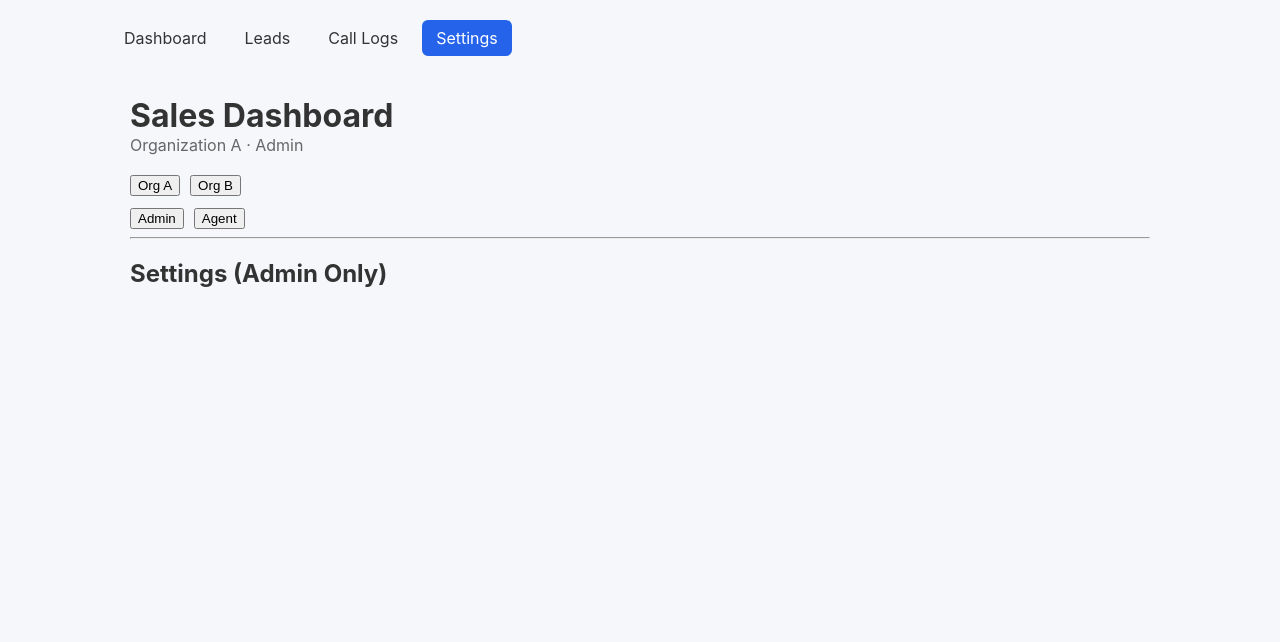
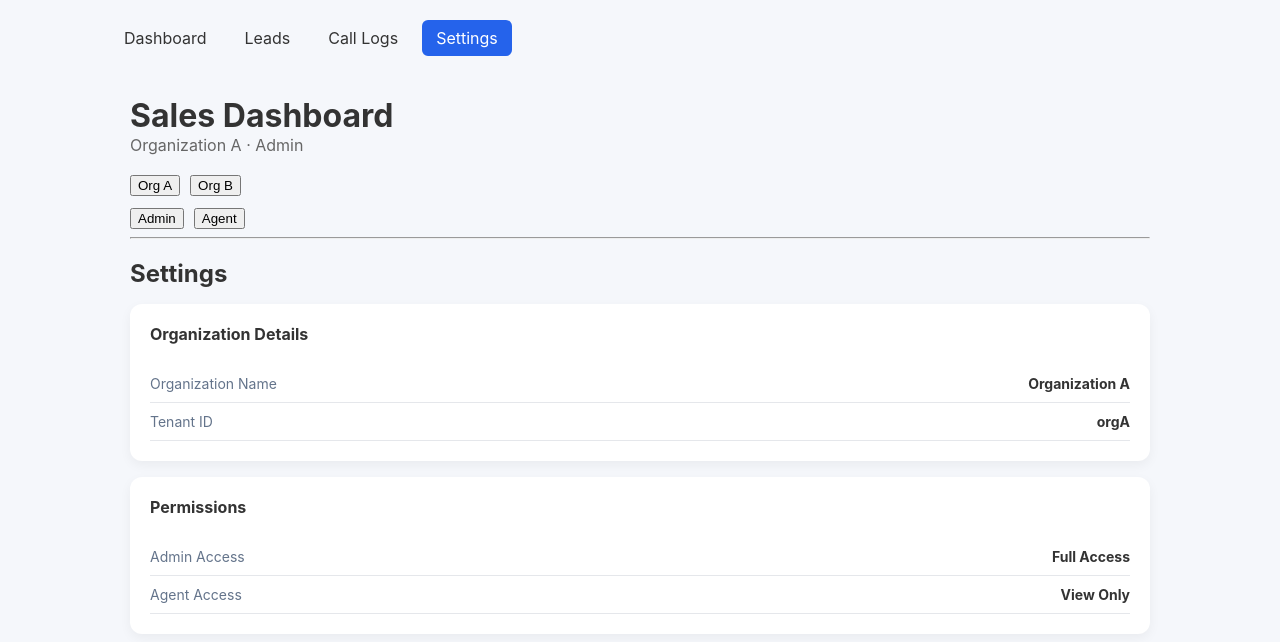
Before and after one commit to drishtagrover/multi-tenant-sales-dashboard, a React (Vite) app: page /settings in a window 1280 px wide. Shown: the top 642 px of the page. Built offline with nearby package versions, Linux system fonts and the light colour scheme.

Commit message:
Polish admin-only settings page UI

```diff
--- a/src/pages/Settings.jsx
+++ b/src/pages/Settings.jsx
@@ -1,5 +1,65 @@
+import { useAuth } from "../context/AuthContext"
+
 function Settings() {
-  return <h2>Settings (Admin Only)</h2>
+  const { tenant, role } = useAuth()
+
+  if (role !== "Admin") {
+    return null
+  }
+
+  return (
+    <div>
+      <h2 style={{ marginBottom: "16px" }}>Settings</h2>
+
+      <div
+        style={{
+          background: "#ffffff",
+          padding: "20px",
+          borderRadius: "12px",
+          boxShadow: "0 4px 12px rgba(0,0,0,0.05)",
+          marginBottom: "16px"
+        }}
+      >
+        <h4 style={{ marginTop: 0 }}>Organization Details</h4>
+
+        <SettingRow label="Organization Name" value={tenant.name} />
+        <SettingRow label="Tenant ID" value={tenant.id} />
+      </div>
+
+      <div
+        style={{
+          background: "#ffffff",
+          padding: "20px",
+          borderRadius: "12px",
+          boxShadow: "0 4px 12px rgba(0,0,0,0.05)"
+        }}
+      >
+        <h4 style={{ marginTop: 0 }}>Permissions</h4>
+
+        <SettingRow label="Admin Access" value="Full Access" />
+        <SettingRow label="Agent Access" value="View Only" />
+      </div>
+    </div>
+  )
+}
+
+/* ---------- Reusable Row ---------- */
+
+function SettingRow({ label, value }) {
+  return (
+    <div
+      style={{
+        display: "flex",
+        justifyContent: "space-between",
+        padding: "10px 0",
+        borderBottom: "1px solid #e5e7eb",
+        fontSize: "14px"
+      }}
+    >
+      <span style={{ color: "#64748b" }}>{label}</span>
+      <strong>{value}</strong>
+    </div>
+  )
 }
 
 export default Settings
```
